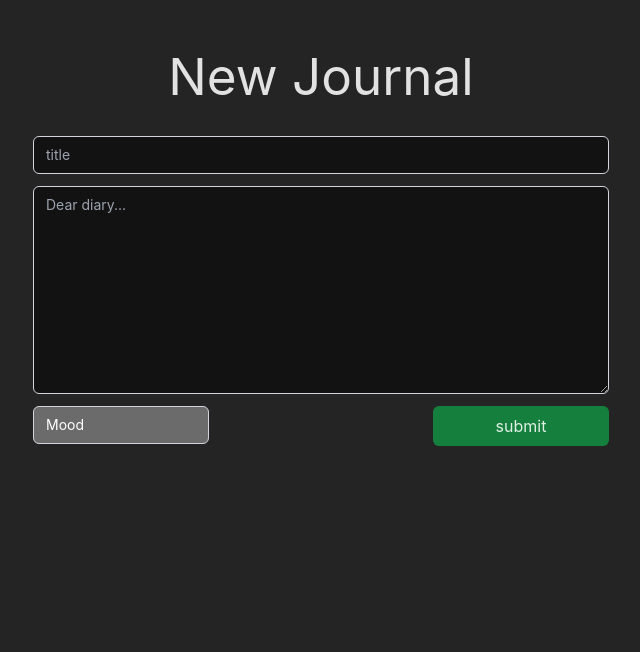
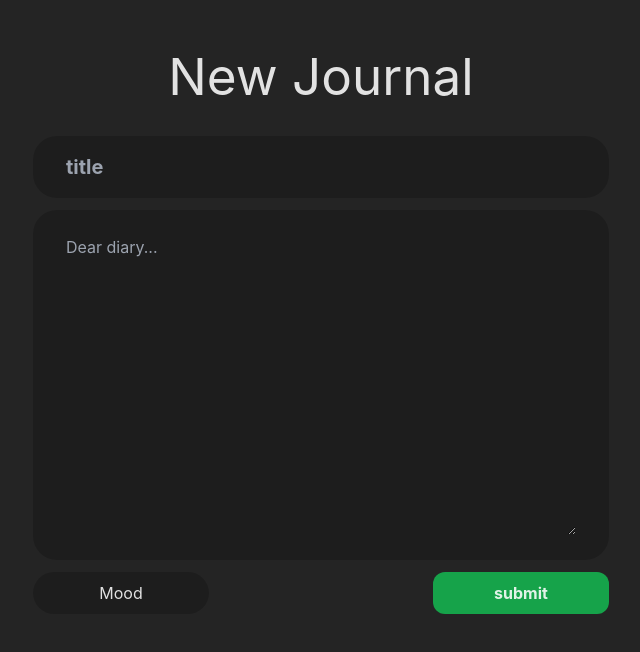
Before and after one commit to reyesml/RMT, a SvelteKit app in the folder web-client/: page /journal/new in a window 1280 px wide. Shown: the top 652 px of the page, without its empty margins (319-959 px from the left). Built offline with nearby package versions, Linux system fonts and the light colour scheme.

Commit message:
Making the create journal form prettier

```diff
--- a/web-client/src/routes/(authenticated)/journal/new/+page.svelte
+++ b/web-client/src/routes/(authenticated)/journal/new/+page.svelte
@@ -22,17 +22,17 @@
 							type="text"
 							required
 							placeholder="title"
-							class="relative block w-full appearance-none rounded-md border border-gray-300 px-3 py-2 text-white focus:z-10 focus:border-indigo-500 focus:outline-none focus:ring-indigo-500 sm:text-sm"
+							class="relative block w-full appearance-none rounded-3xl bg-black bg-opacity-20 px-8 py-4 text-white focus:z-10 border border-transparent focus:border-indigo-500 focus:outline-none focus:ring-indigo-500 text-xl font-bold"
 						/>
 					</div>
-					<div class="mt-3">
+					<div class="mt-3 bg-black bg-opacity-20 rounded-3xl px-8 py-6 border border-transparent focus-within:z-10 focus-within:border-indigo-500 focus-within:outline-none focus-within:ring-indigo-500">
 						<label for="body" class="sr-only">Body</label>
 						<textarea
 							id="body"
 							name="body"
 							placeholder="Dear diary..."
 							required
-							class="relative block w-full h-52 appearance-none rounded-md border border-gray-300 px-3 py-2 text-white focus:z-10 focus:border-indigo-500 focus:outline-none focus:ring-indigo-500 sm:text-sm"
+							class="bg-transparent relative block w-full min-h-[300px] appearance-none rounded-md text-white inherit focus:outline-none"
 						/>
 					</div>
 					<div class="mt-3 flex">
@@ -41,7 +41,8 @@
 							<select
 								id="mood"
 								name="mood"
-								class="relative block w-44 appearance-none rounded-md border border-gray-300 px-3 py-2 text-white focus:z-10 focus:border-indigo-500 focus:outline-none focus:ring-indigo-500 sm:text-sm"
+								required
+								class="relative bg-black bg-opacity-20 text-center block w-44 appearance-none rounded-3xl px-3 py-2 border border-transparent focus:z-10 focus:border-indigo-500 focus:outline-none focus:ring-indigo-500"
 							>
 								<option value="" disabled selected>Mood</option>
 								<option value="happy">happy</option>
@@ -57,7 +58,7 @@
 						<div class="ml-auto">
 							<button
 								type="submit"
-								class="bg-green-700 w-44 p-2 rounded-md focus:z-10 focus:border-indigo-500 focus:ring-indigo-500"
+								class="bg-green-600 w-44 p-2 rounded-xl font-bold border border-transparent focus:z-10 focus:border-indigo-500 focus:ring-indigo-500"
 								>submit</button
 							>
 						</div>
```
